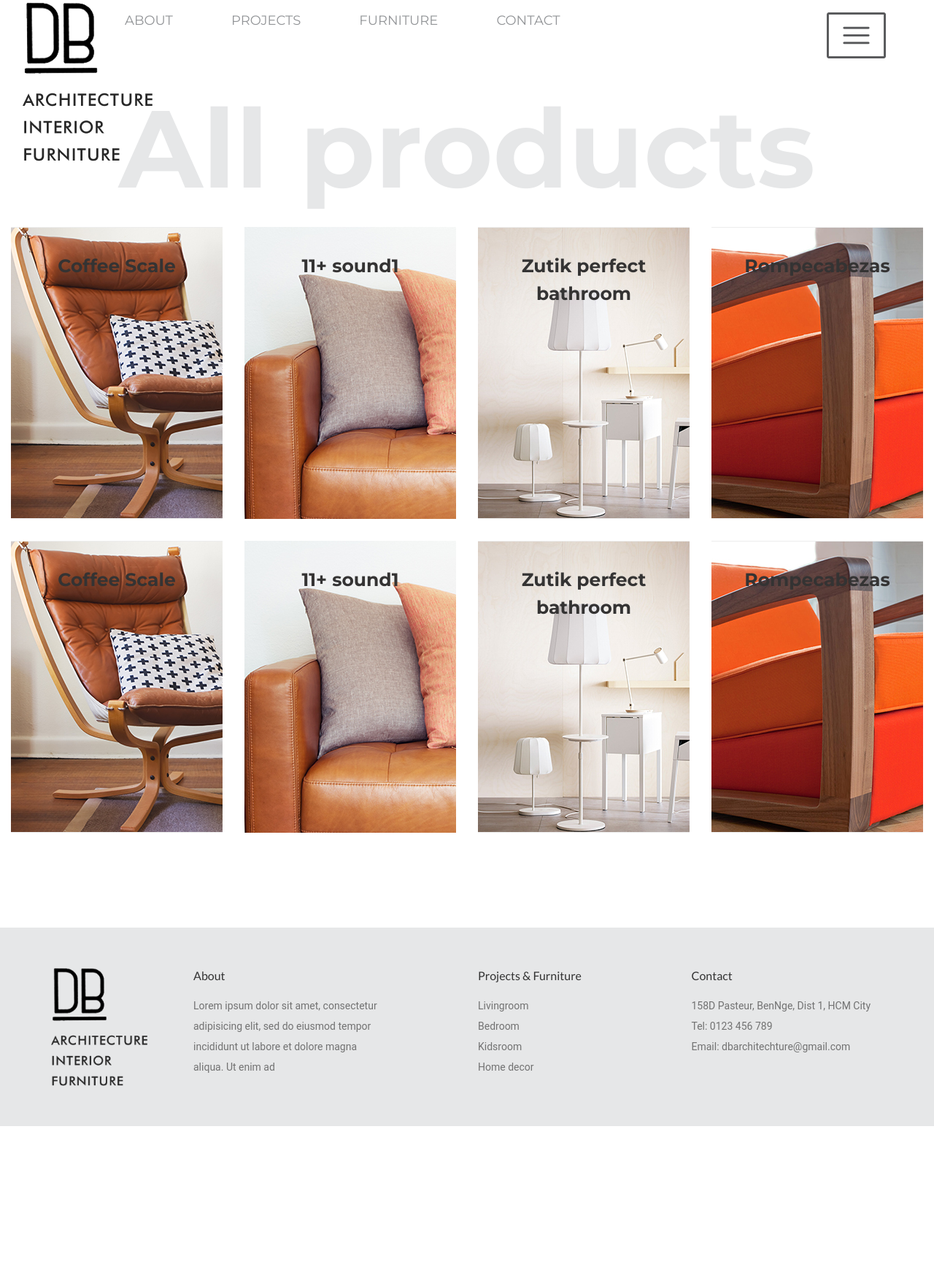
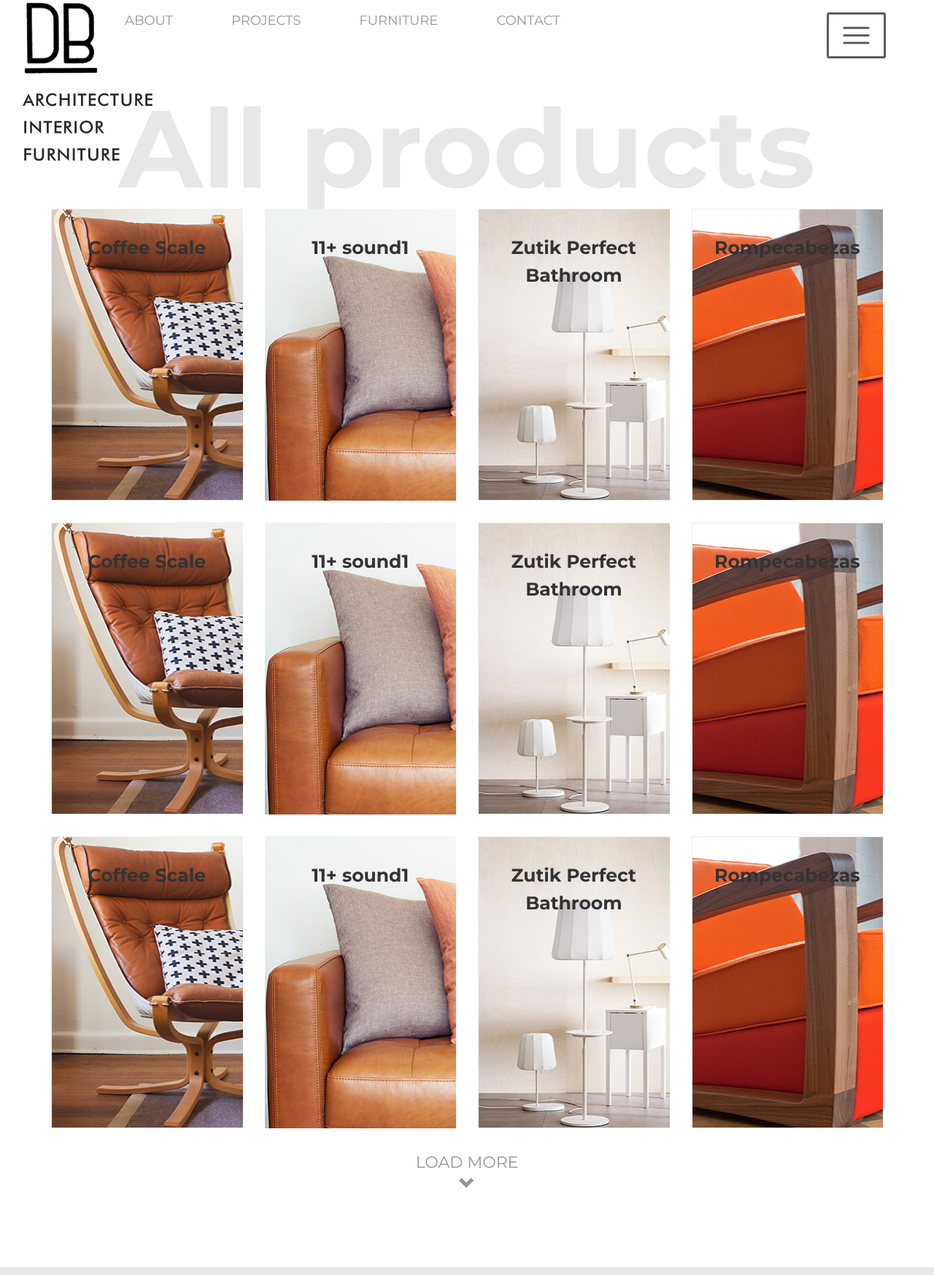
Before and after one commit to tienpd901/db, a plain HTML site: page db-showall.html in a window 1280 px wide. Shown: the part 13-1760 px from the top of the page at 73% size. Before the commit the page ends 1556 px from the top, so only its background shows below. Drawn offline with nearby package versions, Linux system fonts and the light colour scheme.

Commit message:
Em xem dùm anh cái 991 2 col và load more nhé em

```diff
--- a/db-showall.html
+++ b/db-showall.html
@@ -77,123 +77,186 @@
 	</div>
 	<!-- End Header Navigation -->
 	<!-- Show All -->
-	<div class="container-fluid">
+	<div class="container">
 		<div class="db-showall">
-			<div class="col-md-12 db-title">All products</div>
+			<div class="db-title">All products</div>
 			<div class="row">
-				<div class="col-md-3">
-					<div class="item" style="background-image: url(images/db-pr-1.jpg); width: 100%; height:400px;">
-						<div class="block-item">
+				<div class="col-md-3 col-ms-6">
+					<div style="background-image: url(images/db-pr-1.jpg);">
+						<div class="block-item" >
+							<h4>Coffee Scale</h4>
+							<div class="block-info">
+							It is a three-legged stool that uses string under tension
+							to hold together the elements, which manage not to touch each other
+							It is a three-legged stool that uses string under tension
+							to hold together the elements, which manage not to touch each other
+							</div>
+							<div class="text-center">
+								<a class="block-btn" href="#">Read more</a>
+							</div>
+						</div>
+					</div>
+				</div>
+				<div class="col-md-3 col-ms-6">
+					<div style="background-image: url(images/db-pr-2.jpg);">
+						<div class="block-item" >
+							<h4>11+ sound1</h4>
+							<div class="block-info">
+							It is a three-legged stool that uses string under tension
+							to hold together the elements, which manage not to touch each other
+							</div>
+							<div class="text-center">
+								<a class="block-btn" href="#">Read more</a>
+							</div>
+						</div>
+					</div>
+				</div>
+				<div class="col-md-3 col-ms-6">
+					<div style="background-image: url(images/db-pr-3.jpg);">
+						<div class="block-item" >
+							<h4>Zutik Perfect Bathroom</h4>
+							<div class="block-info">
+							It is a three-legged stool that uses string under tension
+							to hold together the elements, which manage not to touch each other
+							</div>
+							<div class="text-center">
+								<a class="block-btn" href="#">Read more</a>
+							</div>
+						</div>
+					</div>
+				</div>
+				<div class="col-md-3 col-ms-6">
+					<div style="background-image: url(images/db-pr-4.jpg);">
+						<div class="block-item" >
+							<h4>Rompecabezas</h4>
+							<div class="block-info">
+							It is a three-legged stool that uses string under tension
+							to hold together the elements, which manage not to touch each other
+							</div>
+							<div class="text-center">
+								<a class="block-btn" href="#">Read more</a>
+							</div>
+						</div>
+					</div>
+				</div>
+				<div class="col-md-3 col-ms-6">
+					<div style="background-image: url(images/db-pr-1.jpg);">
+						<div class="block-item" >
 							<h4>Coffee Scale</h4>
 							<div class="block-info">
 							It is a three-legged stool that uses string under tension
 							to hold together the elements, which manage not to touch each other
 							</div>
 							<div class="text-center">
-								<a class="block-btn" href="#" style="text-transform: uppercase;">Read more</a>
+								<a class="block-btn" href="#">Read more</a>
 							</div>
 						</div>
 					</div>
 				</div>
-				<div class="col-md-3">
-					<div class="item" style="background-image: url(images/db-pr-2.jpg); width: 100%; height:400px;">
-						<div class="block-item">
+				<div class="col-md-3 col-ms-6">
+					<div style="background-image: url(images/db-pr-2.jpg);">
+						<div class="block-item" >
 							<h4>11+ sound1</h4>
 							<div class="block-info">
 							It is a three-legged stool that uses string under tension
 							to hold together the elements, which manage not to touch each other
 							</div>
 							<div class="text-center">
-								<a class="block-btn" href="#" style="text-transform: uppercase;">Read more</a>
+								<a class="block-btn" href="#">Read more</a>
 							</div>
 						</div>
 					</div>
 				</div>
-				<div class="col-md-3">
-					<div class="item" style="background-image: url(images/db-pr-3.jpg); width: 100%; height:400px;">
-						<div class="block-item">
-							<h4>Zutik perfect bathroom</h4>
+				<div class="col-md-3 col-ms-6">
+					<div style="background-image: url(images/db-pr-3.jpg);">
+						<div class="block-item" >
+							<h4>Zutik Perfect Bathroom</h4>
 							<div class="block-info">
 							It is a three-legged stool that uses string under tension
 							to hold together the elements, which manage not to touch each other
 							</div>
 							<div class="text-center">
-								<a class="block-btn" href="#" style="text-transform: uppercase;">Read more</a>
+								<a class="block-btn" href="#">Read more</a>
 							</div>
 						</div>
 					</div>
 				</div>
-				<div class="col-md-3">
-					<div class="item" style="background-image: url(images/db-pr-4.jpg); width: 100%; height:400px;">
-						<div class="block-item">
+				<div class="col-md-3 col-ms-6">
+					<div style="background-image: url(images/db-pr-4.jpg);">
+						<div class="block-item" >
 							<h4>Rompecabezas</h4>
 							<div class="block-info">
 							It is a three-legged stool that uses string under tension
 							to hold together the elements, which manage not to touch each other
 							</div>
 							<div class="text-center">
-								<a class="block-btn" href="#" style="text-transform: uppercase;">Read more</a>
+								<a class="block-btn" href="#">Read more</a>
 							</div>
 						</div>
 					</div>
 				</div>
-				<div class="col-md-3">
-					<div class="item" style="background-image: url(images/db-pr-1.jpg); width: 100%; height:400px;">
-						<div class="block-item">
+				<div class="col-md-3 col-ms-6">
+					<div style="background-image: url(images/db-pr-1.jpg);">
+						<div class="block-item" >
 							<h4>Coffee Scale</h4>
 							<div class="block-info">
 							It is a three-legged stool that uses string under tension
 							to hold together the elements, which manage not to touch each other
 							</div>
 							<div class="text-center">
-								<a class="block-btn" href="#" style="text-transform: uppercase;">Read more</a>
+								<a class="block-btn" href="#">Read more</a>
 							</div>
 						</div>
 					</div>
 				</div>
-				<div class="col-md-3">
-					<div class="item" style="background-image: url(images/db-pr-2.jpg); width: 100%; height:400px;">
-						<div class="block-item">
+				<div class="col-md-3 col-ms-6">
+					<div style="background-image: url(images/db-pr-2.jpg);">
+						<div class="block-item" >
 							<h4>11+ sound1</h4>
 							<div class="block-info">
 							It is a three-legged stool that uses string under tension
 							to hold together the elements, which manage not to touch each other
 							</div>
 							<div class="text-center">
-								<a class="block-btn" href="#" style="text-transform: uppercase;">Read more</a>
+								<a class="block-btn" href="#">Read more</a>
 							</div>
 						</div>
 					</div>
 				</div>
-				<div class="col-md-3">
-					<div class="item" style="background-image: url(images/db-pr-3.jpg); width: 100%; height:400px;">
-						<div class="block-item">
-							<h4>Zutik perfect bathroom</h4>
+				<div class="col-md-3 col-ms-6">
+					<div style="background-image: url(images/db-pr-3.jpg);">
+						<div class="block-item" >
+							<h4>Zutik Perfect Bathroom</h4>
 							<div class="block-info">
 							It is a three-legged stool that uses string under tension
 							to hold together the elements, which manage not to touch each other
 							</div>
 							<div class="text-center">
-								<a class="block-btn" href="#" style="text-transform: uppercase;">Read more</a>
+								<a class="block-btn" href="#">Read more</a>
 							</div>
 						</div>
 					</div>
 				</div>
-				<div class="col-md-3">
-					<div class="item" style="background-image: url(images/db-pr-4.jpg); width: 100%; height:400px;">
-						<div class="block-item">
+				<div class="col-md-3 col-ms-6">
+					<div style="background-image: url(images/db-pr-4.jpg);">
+						<div class="block-item" >
 							<h4>Rompecabezas</h4>
 							<div class="block-info">
 							It is a three-legged stool that uses string under tension
 							to hold together the elements, which manage not to touch each other
 							</div>
 							<div class="text-center">
-								<a class="block-btn" href="#" style="text-transform: uppercase;">Read more</a>
+								<a class="block-btn" href="#">Read more</a>
 							</div>
 						</div>
 					</div>
 				</div>
-
+			</div>
+			<div class="row">
+				<div class="text-center">
+					<a href="#" class="loadmore-btn">Load More</a><br>
+					<div class="loadmore-icon glyphicon glyphicon-chevron-down"></div>
+				</div>
 			</div>
 		</div>
 	</div>
--- a/style/main.less
+++ b/style/main.less
@@ -744,30 +744,16 @@ footer {
 		font-weight: bold;
 		text-align: center;
 		color: @title-color;
-	}
-
-	.item {
-		margin-bottom: 30px;
-		overflow: hidden;
-		position: relative;
-		min-width: 100%;
-		opacity: 1;
-		overflow: hidden;
-		.background-image;
-
-
-
-		&:hover {
-			opacity: 0.7;
-
-
+		margin-bottom: -25px;
 	}
 
 	.block-item {
 		padding: 25px 25px;
 		min-width: 100%;
-			height: 100%;
-			background: rgba(150, 120, 94, 0);
+		margin-bottom: 30px;
+		height: 400px;
+		background-color: rgba(150, 120, 94, 0);
+
 
 		h4 {
 			min-width: 90%;
@@ -785,6 +771,10 @@ footer {
 			color: @product-color-hover;
 			text-align: center;
 			opacity: 0;
+			text-overflow: ellipsis;
+			overflow: hidden;
+    		max-height: 2em * 4;
+
 		}
 
 		.block-btn {
@@ -796,29 +786,49 @@ footer {
 			font-size: 12px;
 			font-weight: bold;
 			color: @product-color-hover;
-					position: relative;
-					text-align: center;
 			display: inline-block;
 			font-family: @font-montserrat;
-
+			text-transform: uppercase;
 		}
 
+
 		&:hover {
-				background: rgba(150, 120, 94, 0.4);
+			background-color: rgba(150, 120, 94, 0.4);
+			-ms-transform: background-color 2s;
+			-webkit-transition: background-color 2s;
+			-moz-transition: background-color 2s;
+			transition: background-color 2s;
 
 			h4 {
 				color: @product-color-hover;
 			}
 
-				.block-info {
+			.block-info,
+			.block-btn {
 				opacity: 1;
+				-ms-transform: opacity 2s;
+				-webkit-transition: opacity 2s;
+				-moz-transition: opacity 2s;
+				transition: opacity 2s;
 			}
 
-				.block-btn {
-					opacity: 1;
 		}
+
 	}
+
+	.loadmore-btn {
+		font-size: 22px;
+		color: @link-color;
+		line-height: 1.5em;
+		text-decoration: none;
+		margin-bottom: 30px;
+		text-transform: uppercase;
+		font-family: @font-montserrat;
 	}
+	.loadmore-icon {
+		font-size: 22px;
+		color: @link-color;
+		text-transform: uppercase;
 	}
 
 }
```
Also changed, not shown: style/main.css. Lines whose indentation alone changed are shown as unchanged.
